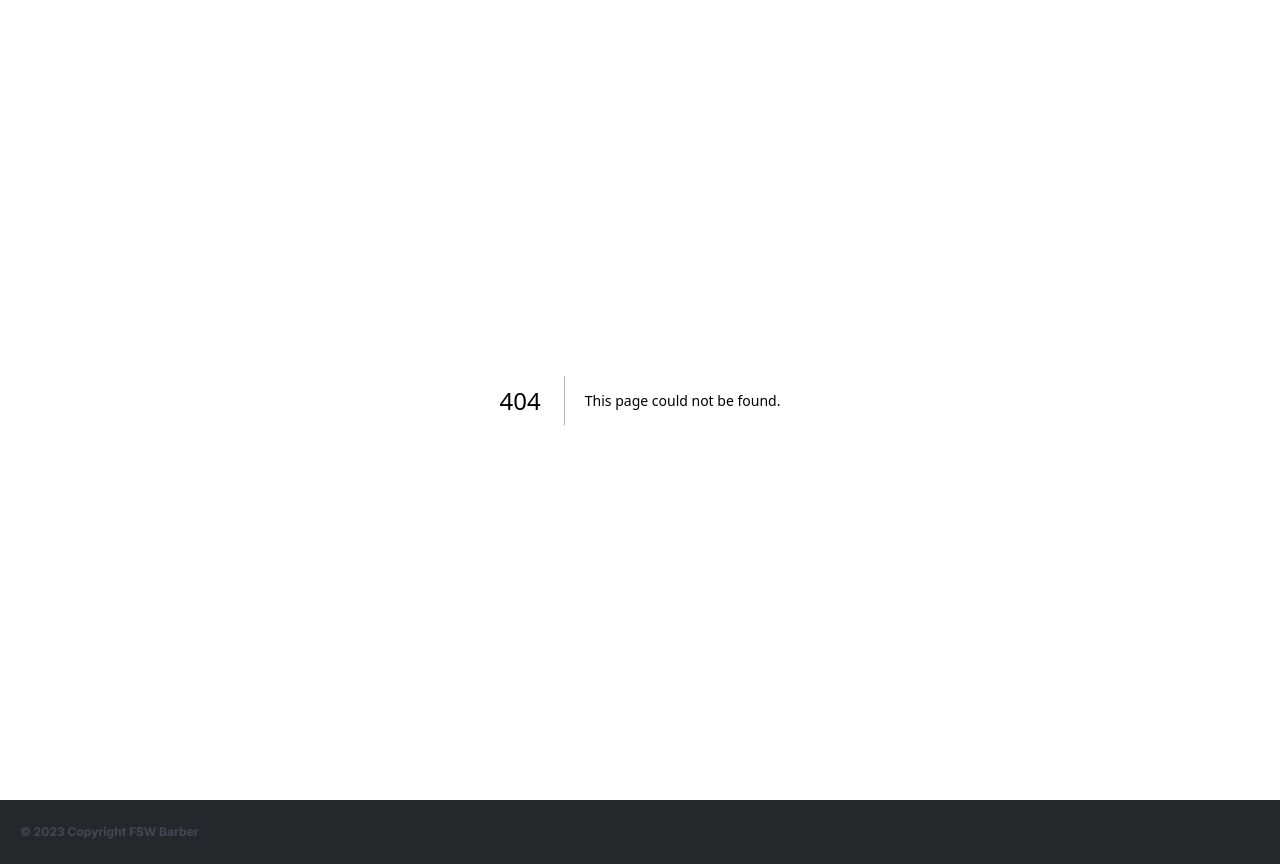
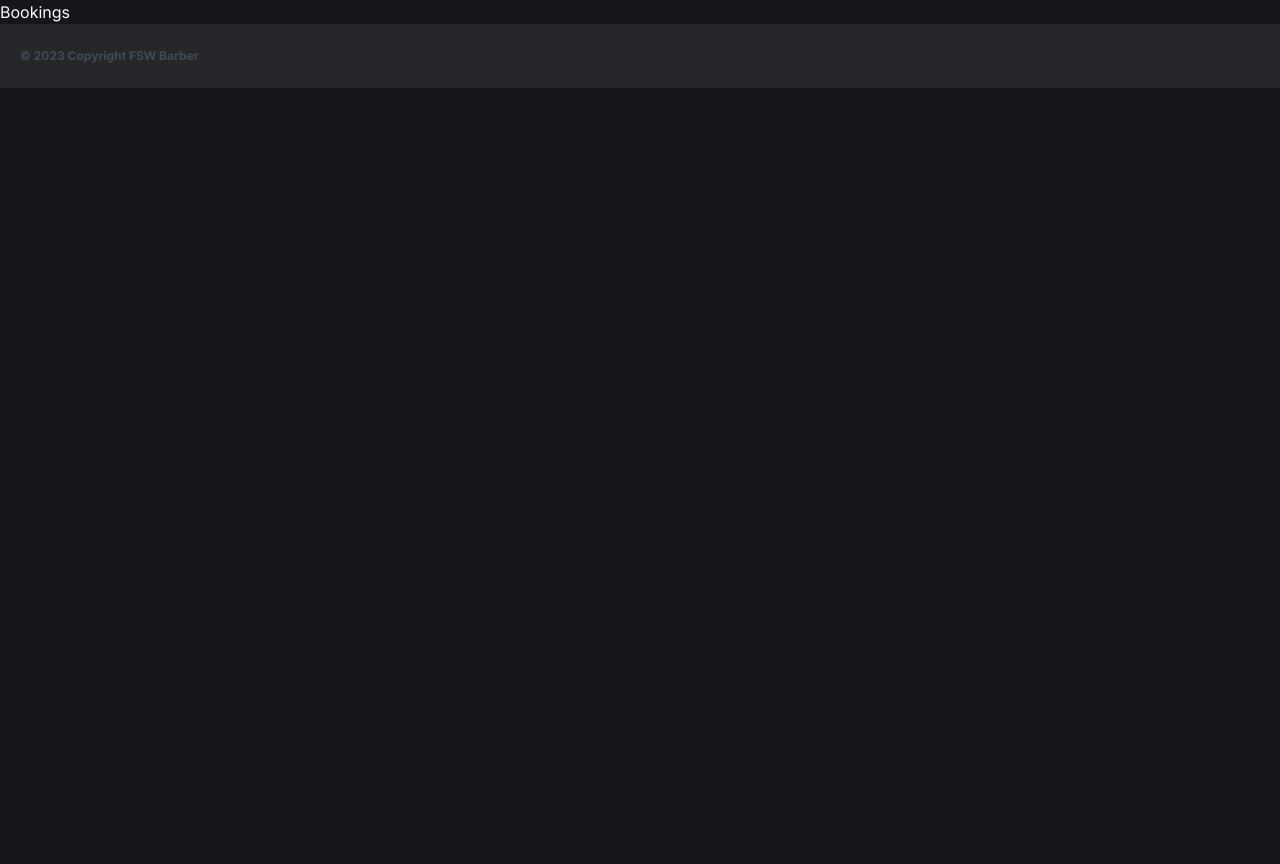
Before and after one commit to Bruno-Andrade49/fullstack-barberBooking, a Next.js app: page /bookings in a window 1280 px wide. Before the commit this address had no page. After the commit the page ends 800 px from the top, so only its background shows below. Built offline with nearby package versions, Linux system fonts and the light colour scheme.

Commit message:
Add horários bookings

```diff
--- a/app/barbershops/[id]/_components/service-item.tsx
+++ b/app/barbershops/[id]/_components/service-item.tsx
@@ -10,15 +10,12 @@ import { signIn, useSession } from "next-auth/react";
 import Image from "next/image";
 import React, { useEffect, useMemo, useState } from "react";
 import { generateDayTimeList } from "../_helpers/hours";
-import { format, setDate, setHours, setMinutes } from "date-fns";
+import { format, setHours, setMinutes } from "date-fns";
 import { saveBooking } from "../_actions/save-booking";
-import { authOptions } from "@/app/api/auth/[...nextauth]/route";
 import { Loader2 } from "lucide-react";
 import { toast } from "sonner";
 import { useRouter } from "next/navigation";
 import { getDayBookings } from "../_actions/get-bookings";
-import { time } from "console";
-import router from "next/router";
 
 interface ServiceItemProps {
     barbershop: Barbershop
--- /dev/null
+++ b/app/bookings/page.tsx
@@ -0,0 +1,7 @@
+const BookingsPage = () => {
+    return (
+        <h1>Bookings</h1>
+    )
+}
+
+export default BookingsPage;
```
